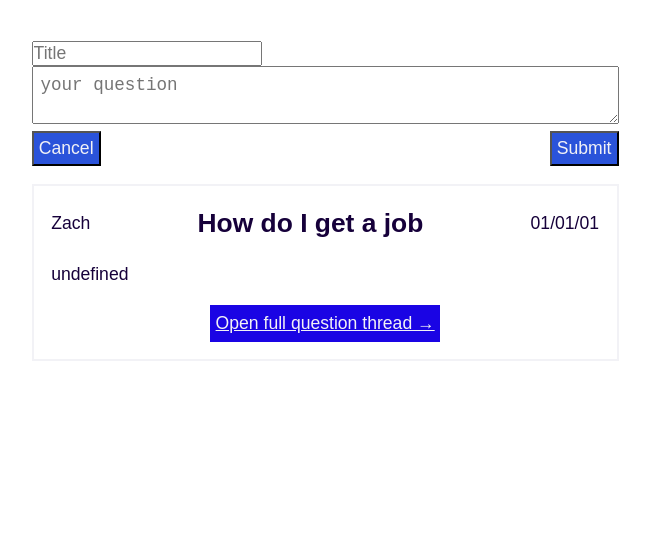
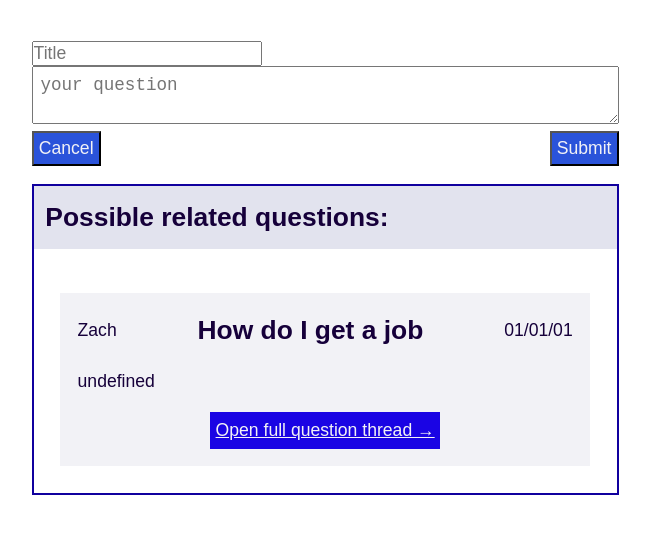
Before and after one commit to radio-alice/replit-onsite, a Svelte app: page / in a window 1280 px wide. Shown: the top 534 px of the page, without its empty margins (8-658 px from the left). Built offline with nearby package versions, Linux system fonts and the light colour scheme.

Commit message:
add questions list component

```diff
--- a/src/App.svelte
+++ b/src/App.svelte
@@ -1,5 +1,5 @@
 <script>
-  import Question from './Question.svelte'
+  import QuestionsList from './QuestionsList.svelte'
   import { store } from './stores.js'
   let questionText = ''
   let titleText = ''
@@ -9,17 +9,28 @@
   const resetQuestion = () => {
     questionText = ''
   }
+  const dummyQuestions = [
+    { date: '01/01/01', asker: 'Zach', title: 'How do I get a job' },
+  ]
 </script>
 <main class="stack">
   <form on:submit|preventDefault="{handleSubmit}">
-    <input class="titleInput" type="text" bind:value="{titleText}" placeholder="Title" />
-    <textarea bind:value="{questionText}" placeholder="your question"></textarea>
+    <input
+      class="titleInput"
+      type="text"
+      bind:value="{titleText}"
+      placeholder="Title"
+    />
+    <textarea
+      bind:value="{questionText}"
+      placeholder="your question"
+    ></textarea>
     <div class="formButtons">
       <button on:click="{resetQuestion}">Cancel</button>
       <button type="submit">Submit</button>
     </div>
   </form>
-  <Question date={'01/01/01'} asker={"Zach"} title={'How do I get a job'}></Question>
+  <QuestionsList questions="{dummyQuestions}"></QuestionsList>
 </main>
 <style>
   main {
--- a/src/Question.svelte
+++ b/src/Question.svelte
@@ -20,7 +20,7 @@
 </div>
 <style>
   .question {
-    border: 2px solid var(--light-grey);
+    background-color: var(--light-grey);
     padding: var(--s0);
   }
   .titleRow {
--- /dev/null
+++ b/src/QuestionsList.svelte
@@ -0,0 +1,24 @@
+<script>
+  import Question from './Question.svelte'
+  export let questions
+</script>
+<div class="stack">
+  <h3>Possible related questions:</h3>
+  <div class="questionsList">
+    {#each questions as question}
+    <Question {...question}></Question>
+    {/each}
+  </div>
+</div>
+<style>
+  .stack {
+    border: 2px solid var(--dark-blue);
+  }
+  .questionsList {
+    padding: var(--s1);
+  }
+  h3 {
+    background-color: var(--grey);
+    padding: var(--s-1);
+  }
+</style>
```
